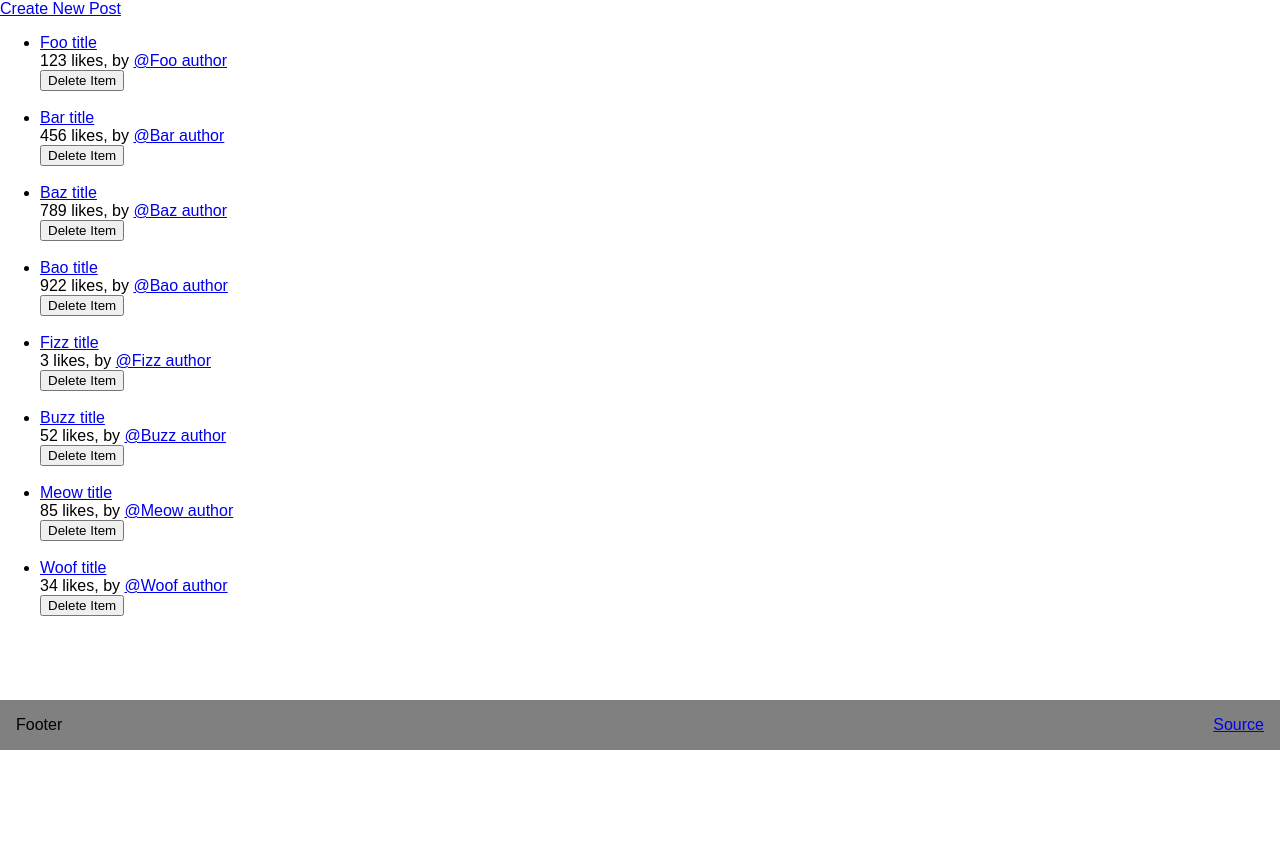
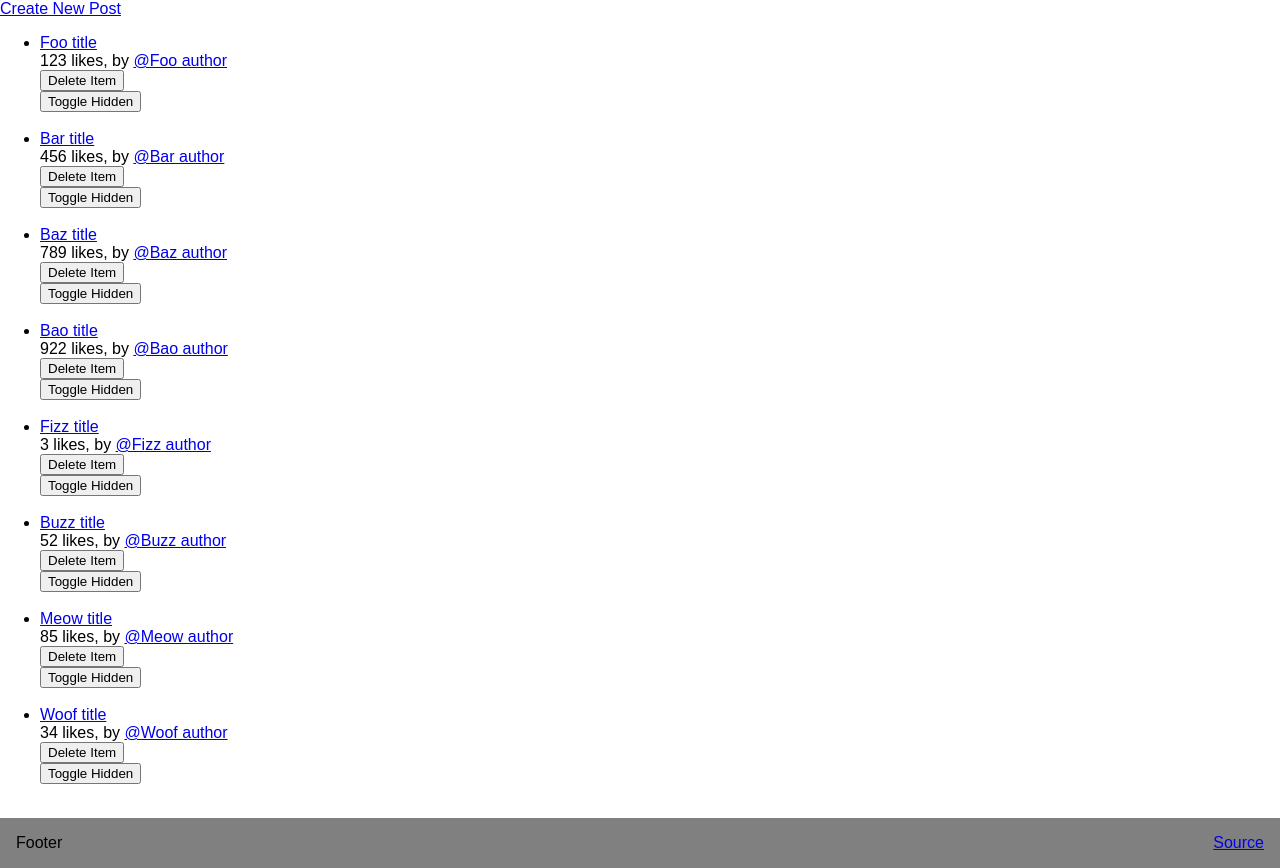
Before and after one commit to Miabread/amaranth, a Flask app: page /admin/posts/ in a window 1280 px wide. Shown: the part 50-918 px from the top of the page. Before the commit the page ends 800 px from the top, so only its background shows below. Run offline with Flask 3, Linux system fonts and the light colour scheme.

Commit message:
Admin hide posts

```diff
--- a/app.py
+++ b/app.py
@@ -48,20 +48,20 @@ def dummy_create_post(post):
     dummy_post_db[id] = post
 
 for post in [
-    {"title": "Foo title",  "content": "Foo content", "author": "Foo author", "likes": 123 },
-    {"title": "Bar title",  "content": "Bar content", "author": "Bar author", "likes": 456 },
-    {"title": "Baz title",  "content": "Baz content", "author": "Baz author", "likes": 789 },
-    {"title": "Bao title",  "content": "Bao content", "author": "Bao author", "likes": 922 },
-    {"title": "Fizz title",  "content": "Fizz content", "author": "Fizz author", "likes": 3 },
-    {"title": "Buzz title",  "content": "Buzz content", "author": "Buzz author", "likes": 52 },
-    {"title": "Meow title",  "content": "Meow content", "author": "Meow author", "likes": 85 },
-    {"title": "Woof title",  "content": "Woof content", "author": "Woof author", "likes": 34 },
+    {"title": "Foo title",  "content": "Foo content", "author": "Foo author", "likes": 123, "hidden": False },
+    {"title": "Bar title",  "content": "Bar content", "author": "Bar author", "likes": 456, "hidden": False },
+    {"title": "Baz title",  "content": "Baz content", "author": "Baz author", "likes": 789, "hidden": False },
+    {"title": "Bao title",  "content": "Bao content", "author": "Bao author", "likes": 922, "hidden": False },
+    {"title": "Fizz title",  "content": "Fizz content", "author": "Fizz author", "likes": 3, "hidden": False },
+    {"title": "Buzz title",  "content": "Buzz content", "author": "Buzz author", "likes": 52, "hidden": False },
+    {"title": "Meow title",  "content": "Meow content", "author": "Meow author", "likes": 85, "hidden": False },
+    {"title": "Woof title",  "content": "Woof content", "author": "Woof author", "likes": 34, "hidden": False },
 ]:
     dummy_create_post(post)
 
 @app.route("/posts/")
 def posts():
-    return render_template("posts.html", posts = dummy_post_db.values())
+    return render_template("posts.html", posts = filter(lambda post: not post["hidden"], dummy_post_db.values()) )
 
 @app.route("/posts/<post_id>")
 def posts_id(post_id):
@@ -103,6 +103,11 @@ def admin_posts_id_delete(post_id):
     del dummy_post_db[int(post_id)]
     return render_template("admin_posts.html", posts = dummy_post_db.values())
 
+@app.post("/admin/posts/<post_id>/hidden")
+def admin_posts_id_hidden(post_id):
+    dummy_post_db[int(post_id)]["hidden"] = not dummy_post_db[int(post_id)]["hidden"]
+    return render_template("admin_posts.html", posts = dummy_post_db.values())
+
 # This whines about "This is a development server. Do not use it in a production deployment. Use a production WSGI server instead."
 # but that's something to fix in the future. It just requires a different way of starting the sever using some other dependency
 if __name__ == '__main__':
--- a/templates/admin_posts.html
+++ b/templates/admin_posts.html
@@ -6,9 +6,14 @@
     <a href="/admin/posts/{{post.post_id}}">{{post.title}}</a> <br />
     {{post.likes}} likes, by
     <a href="/user/{{post.author}}">@{{post.author}}</a>
+    {% if post["hidden"] %} , hidden {% endif %}
     <form action="/admin/posts/{{post.post_id}}/delete" method="POST">
       <input type="hidden" name="_method" value="DELETE" />
       <button type="submit">Delete Item</button>
+    </form>
+    <form action="/admin/posts/{{post.post_id}}/hidden" method="POST">
+      <input type="hidden" name="_method" value="HIDDEN" />
+      <button type="submit">Toggle Hidden</button>
     </form>
   </li>
   <br />
--- a/templates/admin_posts_id.html
+++ b/templates/admin_posts_id.html
@@ -2,10 +2,15 @@
 <h1>{{post.title}}</h1>
 <h3>
   {{post.likes}} likes, by <a href="/user/{{post.author}}">@{{post.author}}</a>
+  {% if post["hidden"] %} , hidden {% endif %}
 </h3>
 <p>{{post.content}}</p>
 <form action="/admin/posts/{{post.post_id}}/delete" method="POST">
   <input type="hidden" name="_method" value="DELETE" />
   <button type="submit">Delete Item</button>
 </form>
+<form action="/admin/posts/{{post.post_id}}/hidden" method="POST">
+      <input type="hidden" name="_method" value="HIDDEN" />
+      <button type="submit">Toggle Hidden</button>
+    </form>
 {% endblock %}
```
